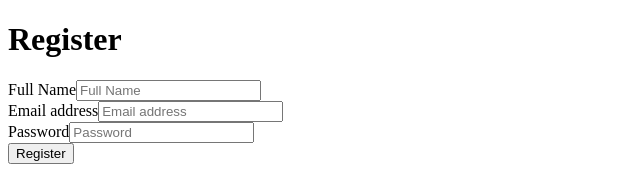
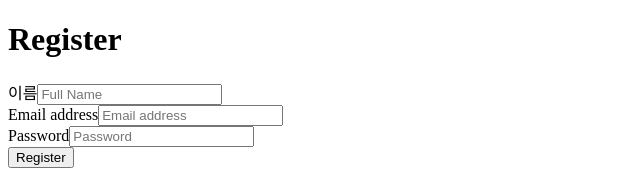
Before and after one commit to 9weeks-app-web/Team-8, a Next.js app in the folder 8-bit/: page /register in a window 1280 px wide. Shown: the top 171 px of the page, without its empty margins (0-640 px from the left). Built offline with nearby package versions, Linux system fonts and the light colour scheme.

Commit message:
✅[Test] 테스트 시연

```diff
--- a/8-bit/src/app/register/page.tsx
+++ b/8-bit/src/app/register/page.tsx
@@ -9,7 +9,7 @@ export default function Register() {
           <div className="rounded-md shadow-sm -space-y-px">
             <div>
               <label className="sr-only" htmlFor="name">
-                Full Name
+                이름
               </label>
               <input
                 autoComplete="name"
```
